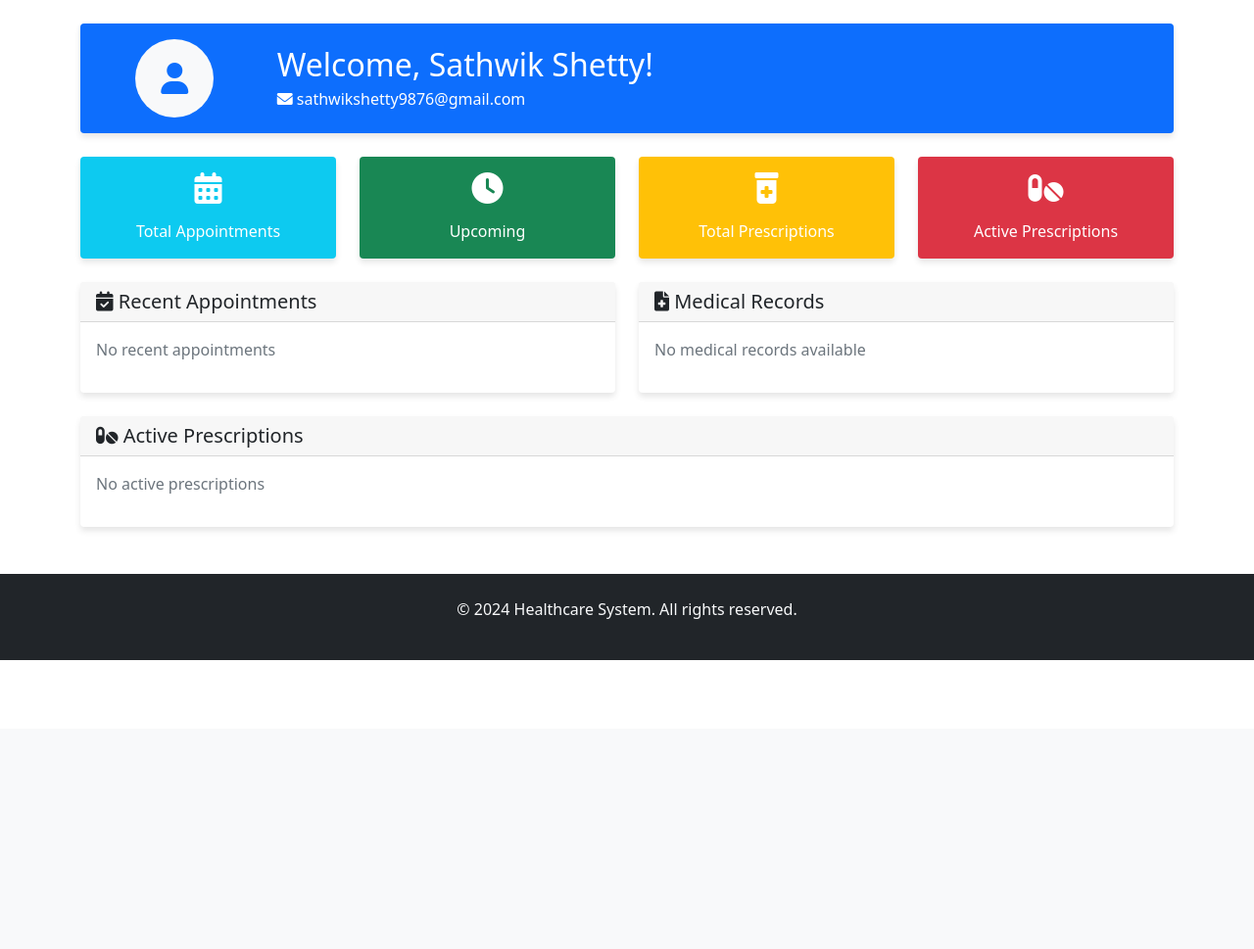
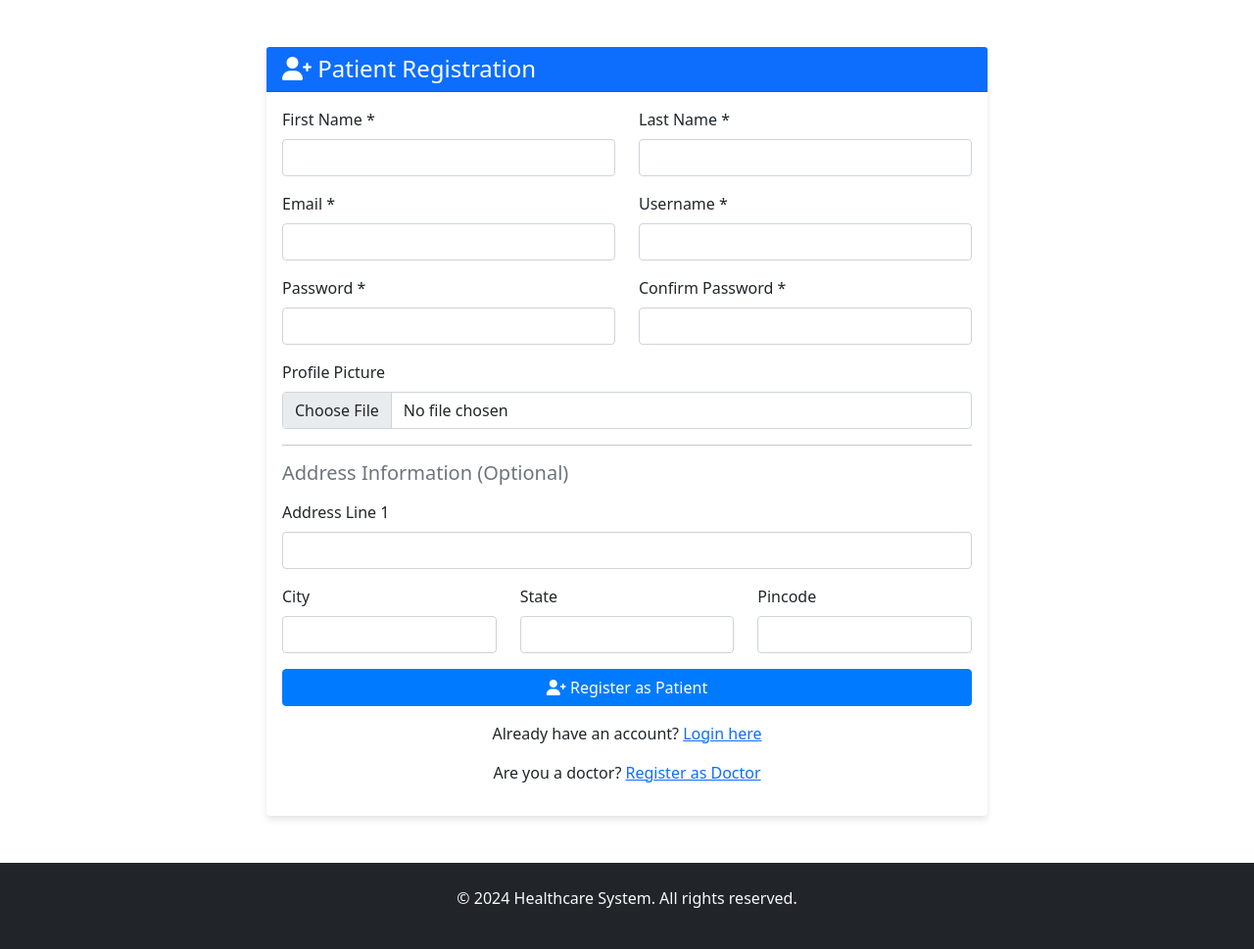
Before and after one commit to sathwikshetty33/healthcare, a Django app: page /patient/signup/ in a window 1280 px wide. Shown: the part 56-1025 px from the top of the page at 98% size. Before the commit the page ends 730 px from the top, so only its background shows below. Run offline with Django 5.2, Linux system fonts and the light colour scheme; a user stored in the database is signed in; some libraries are stand-ins or nearby versions.

Commit message:
fixed bugs

```diff
--- a/templates/patient_dashboard.html
+++ b/templates/patient_dashboard.html
@@ -89,7 +89,7 @@
                             <div class="border-bottom pb-2 mb-2">
                                 <div class="d-flex justify-content-between">
                                     <strong>{{ appointment.doctor_name }}</strong>
-                                    <span class="badge bg-{{ appointment.status|lower == 'confirmed' and 'success' or 'warning' }}">
+                                    <span class="badge {% if appointment.status|lower == 'confirmed' %}bg-success{% else %}bg-warning{% endif %}">
                                         {{ appointment.status }}
                                     </span>
                                 </div>
--- a/templates/patient_signup.html
+++ b/templates/patient_signup.html
@@ -1,170 +1,93 @@
 {% extends 'base.html' %}
 
-{% block title %}Patient Dashboard - Healthcare System{% endblock %}
+{% block title %}Patient Signup - Healthcare System{% endblock %}
 
 {% block content %}
-<div class="container mt-4">
-    <!-- Header Section -->
-    <div class="row mb-4">
-        <div class="col-12">
-            <div class="card bg-primary text-white">
-                <div class="card-body">
-                    <div class="row align-items-center">
-                        <div class="col-md-2 text-center">
-                            {% if patient.profile_picture %}
-                                <img src="{{ patient.profile_picture.url }}" alt="Profile" class="rounded-circle" style="width: 80px; height: 80px; object-fit: cover;">
-                            {% else %}
-                                <div class="bg-light rounded-circle d-inline-flex align-items-center justify-content-center" style="width: 80px; height: 80px;">
-                                    <i class="fas fa-user fa-2x text-primary"></i>
-                                </div>
-                            {% endif %}
-                        </div>
-                        <div class="col-md-10">
-                            <h2 class="mb-1">Welcome, {{ user.get_full_name|default:user.username }}!</h2>
-                            <p class="mb-0">
-                                <i class="fas fa-envelope"></i> {{ user.email }}
-                                {% if patient.address %}
-                                    <br><i class="fas fa-map-marker-alt"></i>
-                                    {{ patient.address.line1 }}, {{ patient.address.city }}, {{ patient.address.state }} - {{ patient.address.pincode }}
-                                {% endif %}
-                            </p>
-                        </div>
-                    </div>
-                </div>
-            </div>
-        </div>
-    </div>
-
-    <!-- Quick Stats -->
-    <div class="row mb-4">
-        <div class="col-md-3">
-            <div class="card dashboard-card bg-info text-white">
-                <div class="card-body text-center">
-                    <i class="fas fa-calendar-alt fa-2x mb-2"></i>
-                    <h4>{{ stats.total_appointments }}</h4>
-                    <p class="mb-0">Total Appointments</p>
-                </div>
-            </div>
-        </div>
-        <div class="col-md-3">
-            <div class="card dashboard-card bg-success text-white">
-                <div class="card-body text-center">
-                    <i class="fas fa-clock fa-2x mb-2"></i>
-                    <h4>{{ stats.upcoming_appointments }}</h4>
-                    <p class="mb-0">Upcoming</p>
-                </div>
-            </div>
-        </div>
-        <div class="col-md-3">
-            <div class="card dashboard-card bg-warning text-white">
-                <div class="card-body text-center">
-                    <i class="fas fa-prescription-bottle-alt fa-2x mb-2"></i>
-                    <h4>{{ stats.total_prescriptions }}</h4>
-                    <p class="mb-0">Total Prescriptions</p>
-                </div>
-            </div>
-        </div>
-        <div class="col-md-3">
-            <div class="card dashboard-card bg-danger text-white">
-                <div class="card-body text-center">
-                    <i class="fas fa-pills fa-2x mb-2"></i>
-                    <h4>{{ stats.active_prescriptions }}</h4>
-                    <p class="mb-0">Active Prescriptions</p>
-                </div>
-            </div>
-        </div>
-    </div>
-
-    <!-- Main Content -->
-    <div class="row">
-        <!-- Recent Appointments -->
-        <div class="col-md-6 mb-4">
+<div class="container mt-5">
+    <div class="row justify-content-center">
+        <div class="col-md-8">
             <div class="card">
-                <div class="card-header">
-                    <h5 class="mb-0"><i class="fas fa-calendar-check"></i> Recent Appointments</h5>
+                <div class="card-header bg-primary text-white">
+                    <h4 class="mb-0"><i class="fas fa-user-plus"></i> Patient Registration</h4>
                 </div>
                 <div class="card-body">
-                    {% if recent_appointments %}
-                        {% for appointment in recent_appointments %}
-                            <div class="border-bottom pb-2 mb-2">
-                                <div class="d-flex justify-content-between">
-                                    <strong>{{ appointment.doctor_name }}</strong>
-                                    <span class="badge {% if appointment.status|lower == 'confirmed' %}bg-success{% else %}bg-warning{% endif %}">
-                                        {{ appointment.status }}
-                                    </span>
-                                </div>
-                                <small class="text-muted">
-                                    <i class="fas fa-calendar"></i> {{ appointment.date }} at {{ appointment.time }}
-                                    <br><i class="fas fa-stethoscope"></i> {{ appointment.type }}
-                                </small>
+                    <form method="post" enctype="multipart/form-data">
+                        {% csrf_token %}
+
+                        <!-- Personal Information -->
+                        <div class="row mb-3">
+                            <div class="col-md-6">
+                                <label for="first_name" class="form-label">First Name *</label>
+                                <input type="text" class="form-control" id="first_name" name="first_name" required>
                             </div>
-                        {% endfor %}
-                    {% else %}
-                        <p class="text-muted">No recent appointments</p>
-                    {% endif %}
-                </div>
-            </div>
-        </div>
+                            <div class="col-md-6">
+                                <label for="last_name" class="form-label">Last Name *</label>
+                                <input type="text" class="form-control" id="last_name" name="last_name" required>
+                            </div>
+                        </div>
 
-        <!-- Recent Medical Records -->
-        <div class="col-md-6 mb-4">
-            <div class="card">
-                <div class="card-header">
-                    <h5 class="mb-0"><i class="fas fa-file-medical"></i> Medical Records</h5>
-                </div>
-                <div class="card-body">
-                    {% if medical_records %}
-                        {% for record in medical_records %}
-                            <div class="border-bottom pb-2 mb-2">
-                                <div class="d-flex justify-content-between">
-                                    <strong>{{ record.doctor }}</strong>
-                                    <small class="text-muted">{{ record.date }}</small>
-                                </div>
-                                <small class="text-muted">
-                                    <i class="fas fa-diagnosis"></i> {{ record.diagnosis }}
-                                    <br><i class="fas fa-prescription"></i> {{ record.prescription }}
-                                </small>
+                        <div class="row mb-3">
+                            <div class="col-md-6">
+                                <label for="email" class="form-label">Email *</label>
+                                <input type="email" class="form-control" id="email" name="email" required>
                             </div>
-                        {% endfor %}
-                    {% else %}
-                        <p class="text-muted">No medical records available</p>
-                    {% endif %}
-                </div>
-            </div>
-        </div>
-    </div>
+                            <div class="col-md-6">
+                                <label for="username" class="form-label">Username *</label>
+                                <input type="text" class="form-control" id="username" name="username" required>
+                            </div>
+                        </div>
 
-    <!-- Active Prescriptions -->
-    <div class="row">
-        <div class="col-12">
-            <div class="card">
-                <div class="card-header">
-                    <h5 class="mb-0"><i class="fas fa-pills"></i> Active Prescriptions</h5>
-                </div>
-                <div class="card-body">
-                    {% if prescriptions %}
-                        <div class="row">
-                            {% for prescription in prescriptions %}
-                                <div class="col-md-4 mb-3">
-                                    <div class="card border-left-primary">
-                                        <div class="card-body">
-                                            <h6 class="card-title">{{ prescription.medicine }}</h6>
-                                            <p class="card-text">
-                                                <small class="text-muted">
-                                                    <i class="fas fa-clock"></i> {{ prescription.dosage }}
-                                                    <br><i class="fas fa-user-md"></i> {{ prescription.prescribed_by }}
-                                                    <br><i class="fas fa-calendar"></i> {{ prescription.date }}
-                                                </small>
-                                            </p>
-                                            <span class="badge bg-success">{{ prescription.status }}</span>
-                                        </div>
-                                    </div>
-                                </div>
-                            {% endfor %}
+                        <div class="row mb-3">
+                            <div class="col-md-6">
+                                <label for="password" class="form-label">Password *</label>
+                                <input type="password" class="form-control" id="password" name="password" required>
+                            </div>
+                            <div class="col-md-6">
+                                <label for="confirm_password" class="form-label">Confirm Password *</label>
+                                <input type="password" class="form-control" id="confirm_password" name="confirm_password" required>
+                            </div>
                         </div>
-                    {% else %}
-                        <p class="text-muted">No active prescriptions</p>
-                    {% endif %}
+
+                        <div class="mb-3">
+                            <label for="profile_picture" class="form-label">Profile Picture</label>
+                            <input type="file" class="form-control" id="profile_picture" name="profile_picture" accept="image/*">
+                        </div>
+
+                        <!-- Address Information -->
+                        <hr>
+                        <h5 class="text-muted mb-3">Address Information (Optional)</h5>
+
+                        <div class="mb-3">
+                            <label for="line1" class="form-label">Address Line 1</label>
+                            <input type="text" class="form-control" id="line1" name="line1">
+                        </div>
+
+                        <div class="row mb-3">
+                            <div class="col-md-4">
+                                <label for="city" class="form-label">City</label>
+                                <input type="text" class="form-control" id="city" name="city">
+                            </div>
+                            <div class="col-md-4">
+                                <label for="state" class="form-label">State</label>
+                                <input type="text" class="form-control" id="state" name="state">
+                            </div>
+                            <div class="col-md-4">
+                                <label for="pincode" class="form-label">Pincode</label>
+                                <input type="text" class="form-control" id="pincode" name="pincode">
+                            </div>
+                        </div>
+
+                        <div class="d-grid gap-2">
+                            <button type="submit" class="btn btn-primary">
+                                <i class="fas fa-user-plus"></i> Register as Patient
+                            </button>
+                        </div>
+                    </form>
+
+                    <div class="text-center mt-3">
+                        <p>Already have an account? <a href="{% url 'patient_login' %}">Login here</a></p>
+                        <p>Are you a doctor? <a href="{% url 'doctor_signup' %}">Register as Doctor</a></p>
+                    </div>
                 </div>
             </div>
         </div>
```
Also changed, not shown: db.sqlite3, media/profiles/doctors/demon-slayer-kyojuro-rengoku-12-wallpaper-2880x1800_8_1_bg1vKlp.jpg (added), media/profiles/doctors/demon-slayer-kyojuro-rengoku-12-wallpaper-2880x1800_8_1_lPuol26.jpg (added), media/profiles/patients/demon-slayer-kyojuro-rengoku-12-wallpaper-2880x1800_8_1_l6dtxwt.jpg (added).
